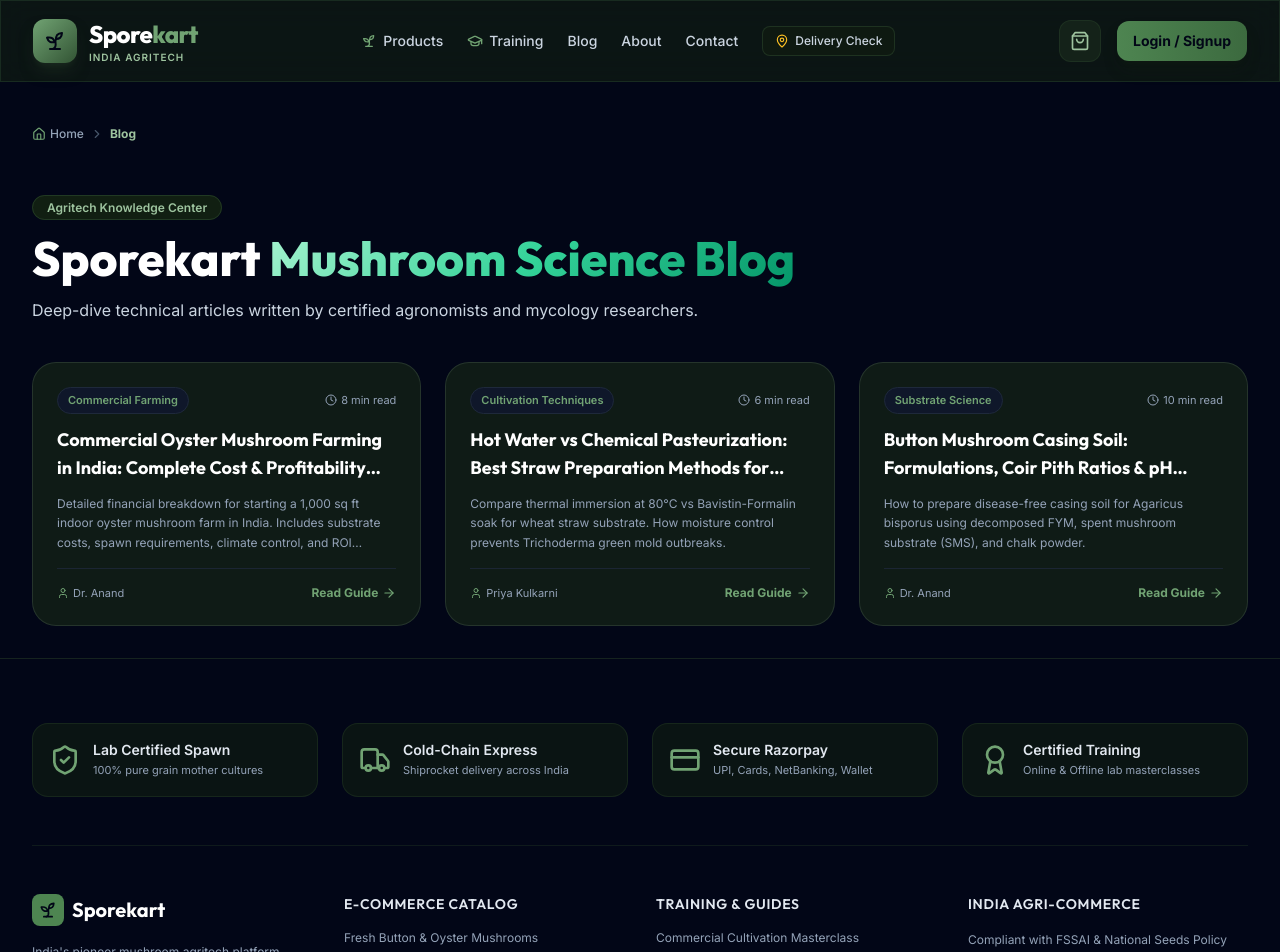
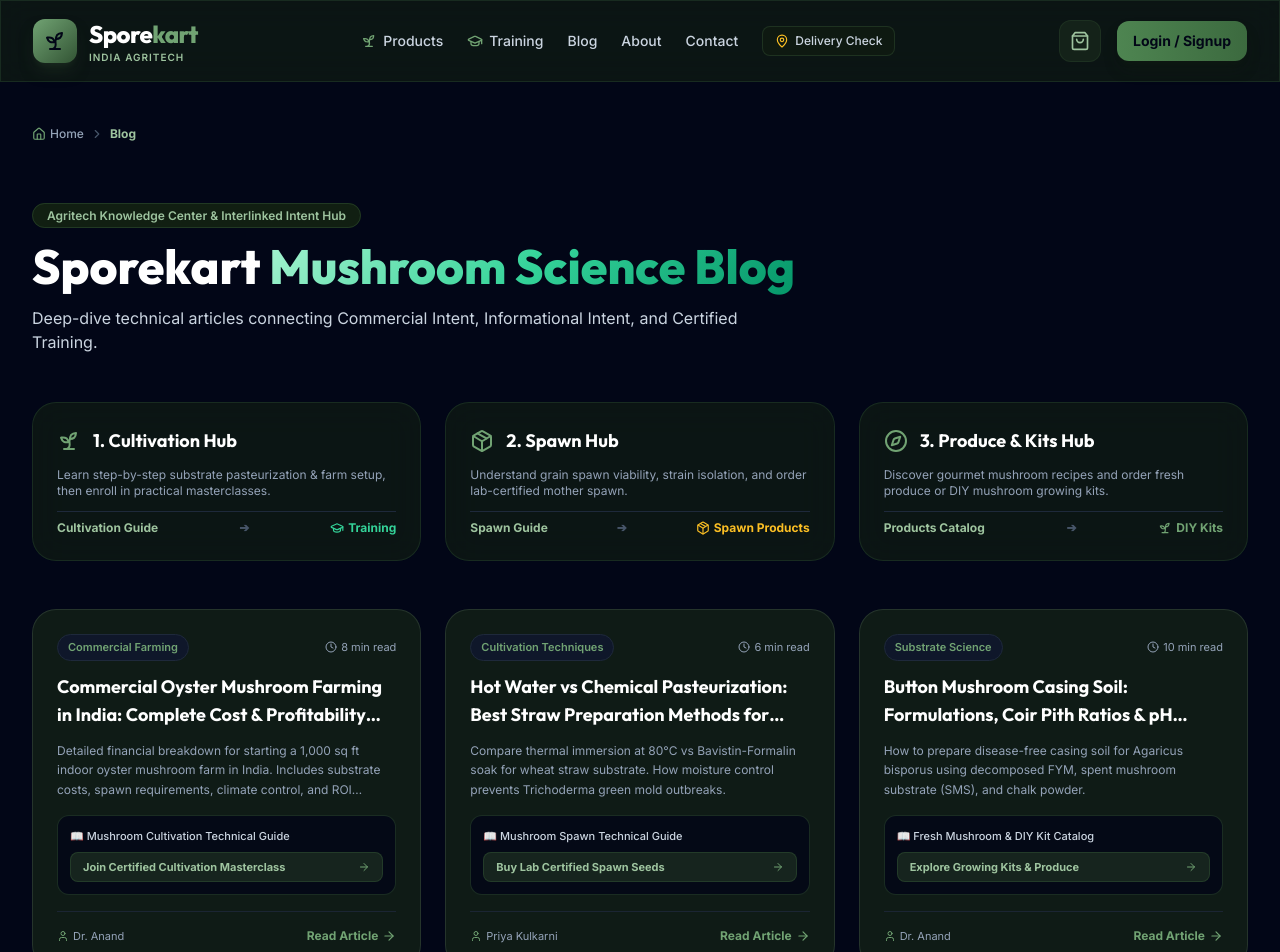
Before and after one commit to thepravara2026-design/sporekart-final, a React (Vite) app in the folder frontend/: page /blog in a window 1280 px wide. Shown: the top 952 px of the page. Built offline with nearby package versions, Linux system fonts and the light colour scheme; no server answers; the HTML template or start-up script is replaced by a standard one.

Commit message:
feat: implement Phase 21 Internal Linking Architecture (connecting commercial, informational & training intent)

```diff
--- a/frontend/src/pages/BlogIndexPage.jsx
+++ b/frontend/src/pages/BlogIndexPage.jsx
@@ -1,6 +1,6 @@
 import React from 'react';
 import { Link } from 'react-router-dom';
-import { BookOpen, Calendar, Clock, User, ArrowRight, Tag } from 'lucide-react';
+import { BookOpen, Clock, User, ArrowRight, Sprout, Package, GraduationCap, Compass } from 'lucide-react';
 import SeoHead from '../components/SeoHead';
 import Breadcrumbs from '../components/Breadcrumbs';
 
@@ -14,7 +14,14 @@ export const BLOG_POSTS = [
     author: 'Dr. Anand Shinde (Principal Agronomist)',
     date: 'September 12, 2026',
     readTime: '8 min read',
-    tags: ['Oyster Mushroom', 'Farming Cost', 'Agribusiness', 'Profitability']
+    tags: ['Oyster Mushroom', 'Farming Cost', 'Agribusiness', 'Profitability'],
+    targetIntent: {
+      guideTitle: 'Mushroom Cultivation Technical Guide',
+      guidePath: '/mushroom-cultivation-guide',
+      actionTitle: 'Join Certified Cultivation Masterclass',
+      actionPath: '/training/commercial-mushroom-cultivation-masterclass',
+      actionLabel: 'Explore Training'
+    }
   },
   {
     id: 2,
@@ -25,7 +32,14 @@ export const BLOG_POSTS = [
     author: 'Priya Kulkarni (Lab Technical Lead)',
     date: 'August 28, 2026',
     readTime: '6 min read',
-    tags: ['Substrate Preparation', 'Pasteurization', 'Sterilization', 'Spawn Run']
+    tags: ['Substrate Preparation', 'Pasteurization', 'Sterilization', 'Spawn Run'],
+    targetIntent: {
+      guideTitle: 'Mushroom Spawn Technical Guide',
+      guidePath: '/mushroom-spawn-guide',
+      actionTitle: 'Buy Lab Certified Spawn Seeds',
+      actionPath: '/products/mushroom-spawn',
+      actionLabel: 'Order Spawn'
+    }
   },
   {
     id: 3,
@@ -36,7 +50,14 @@ export const BLOG_POSTS = [
     author: 'Dr. Anand Shinde',
     date: 'August 15, 2026',
     readTime: '10 min read',
-    tags: ['Button Mushroom', 'Casing Soil', 'Agaricus', 'Soil pH']
+    tags: ['Button Mushroom', 'Casing Soil', 'Agaricus', 'Soil pH'],
+    targetIntent: {
+      guideTitle: 'Fresh Mushroom & DIY Kit Catalog',
+      guidePath: '/products',
+      actionTitle: 'Explore Growing Kits & Produce',
+      actionPath: '/products/growing-kits',
+      actionLabel: 'Browse Products'
+    }
   }
 ];
 
@@ -54,7 +75,7 @@ export default function BlogIndexPage() {
   };
 
   return (
-    <div className="max-w-7xl mx-auto px-4 sm:px-6 lg:px-8 py-8 space-y-10">
+    <div className="max-w-7xl mx-auto px-4 sm:px-6 lg:px-8 py-8 space-y-12">
       <SeoHead
         title="Mushroom Farming & Agritech Blog — Technical Guides & Business Models | Sporekart"
         description="Read technical articles on commercial mushroom cultivation, spawn lab protocols, substrate pasteurization, casing soil management, and agribusiness financial models in India."
@@ -66,16 +87,71 @@ export default function BlogIndexPage() {
 
       <div className="space-y-4 max-w-3xl">
         <span className="px-3.5 py-1 rounded-full bg-spore-950 border border-spore-700/50 text-spore-300 text-xs font-semibold">
-          Agritech Knowledge Center
+          Agritech Knowledge Center & Interlinked Intent Hub
         </span>
         <h1 className="font-display font-extrabold text-3xl sm:text-5xl text-white">
           Sporekart <span className="gradient-text">Mushroom Science Blog</span>
         </h1>
         <p className="text-slate-300 text-xs sm:text-base leading-relaxed">
-          Deep-dive technical articles written by certified agronomists and mycology researchers.
+          Deep-dive technical articles connecting Commercial Intent, Informational Intent, and Certified Training.
         </p>
       </div>
 
+      {/* Intent Hub Navigation Bar */}
+      <section className="grid grid-cols-1 md:grid-cols-3 gap-6">
+        <div className="glass-panel p-6 rounded-3xl border border-spore-700/50 space-y-3">
+          <div className="flex items-center gap-3 text-spore-400">
+            <Sprout className="w-6 h-6" />
+            <h2 className="font-display font-bold text-lg text-white">1. Cultivation Hub</h2>
+          </div>
+          <p className="text-xs text-slate-400">
+            Learn step-by-step substrate pasteurization & farm setup, then enroll in practical masterclasses.
+          </p>
+          <div className="flex items-center justify-between text-xs font-bold pt-2 border-t border-slate-800">
+            <Link to="/mushroom-cultivation-guide" className="text-spore-300 hover:underline">Cultivation Guide</Link>
+            <span className="text-slate-600">➔</span>
+            <Link to="/training" className="text-emerald-400 hover:underline flex items-center gap-1">
+              <GraduationCap className="w-3.5 h-3.5" /> Training
+            </Link>
+          </div>
+        </div>
+
+        <div className="glass-panel p-6 rounded-3xl border border-spore-700/50 space-y-3">
+          <div className="flex items-center gap-3 text-spore-400">
+            <Package className="w-6 h-6" />
+            <h2 className="font-display font-bold text-lg text-white">2. Spawn Hub</h2>
+          </div>
+          <p className="text-xs text-slate-400">
+            Understand grain spawn viability, strain isolation, and order lab-certified mother spawn.
+          </p>
+          <div className="flex items-center justify-between text-xs font-bold pt-2 border-t border-slate-800">
+            <Link to="/mushroom-spawn-guide" className="text-spore-300 hover:underline">Spawn Guide</Link>
+            <span className="text-slate-600">➔</span>
+            <Link to="/products/mushroom-spawn" className="text-amber-400 hover:underline flex items-center gap-1">
+              <Package className="w-3.5 h-3.5" /> Spawn Products
+            </Link>
+          </div>
+        </div>
+
+        <div className="glass-panel p-6 rounded-3xl border border-spore-700/50 space-y-3">
+          <div className="flex items-center gap-3 text-spore-400">
+            <Compass className="w-6 h-6" />
+            <h2 className="font-display font-bold text-lg text-white">3. Produce & Kits Hub</h2>
+          </div>
+          <p className="text-xs text-slate-400">
+            Discover gourmet mushroom recipes and order fresh produce or DIY mushroom growing kits.
+          </p>
+          <div className="flex items-center justify-between text-xs font-bold pt-2 border-t border-slate-800">
+            <Link to="/products" className="text-spore-300 hover:underline">Products Catalog</Link>
+            <span className="text-slate-600">➔</span>
+            <Link to="/products/growing-kits" className="text-spore-400 hover:underline flex items-center gap-1">
+              <Sprout className="w-3.5 h-3.5" /> DIY Kits
+            </Link>
+          </div>
+        </div>
+      </section>
+
+      {/* Blog Cards Grid */}
       <div className="grid grid-cols-1 md:grid-cols-2 lg:grid-cols-3 gap-6">
         {BLOG_POSTS.map((post) => (
           <article
@@ -101,6 +177,24 @@ export default function BlogIndexPage() {
               </p>
             </div>
 
+            {/* Interlinked Intent Callout in Each Card */}
+            {post.targetIntent && (
+              <div className="p-3 rounded-xl bg-slate-950/80 border border-spore-800/60 space-y-2 text-xs">
+                <div className="flex items-center justify-between">
+                  <Link to={post.targetIntent.guidePath} className="text-slate-300 hover:text-spore-300 font-medium text-[11px]">
+                    📖 {post.targetIntent.guideTitle}
+                  </Link>
+                </div>
+                <Link
+                  to={post.targetIntent.actionPath}
+                  className="w-full py-1.5 px-3 bg-spore-900/60 hover:bg-spore-800 text-spore-300 font-bold rounded-lg border border-spore-700/50 flex items-center justify-between text-[11px] transition-all"
+                >
+                  <span>{post.targetIntent.actionTitle}</span>
+                  <ArrowRight className="w-3 h-3 text-spore-400" />
+                </Link>
+              </div>
+            )}
+
             <div className="pt-4 border-t border-slate-800/80 flex items-center justify-between text-xs">
               <span className="text-slate-400 text-[11px] flex items-center gap-1">
                 <User className="w-3 h-3 text-spore-400" /> {post.author.split(' ')[0]} {post.author.split(' ')[1]}
@@ -109,7 +203,7 @@ export default function BlogIndexPage() {
                 to={`/blog/${post.slug}`}
                 className="text-spore-400 font-bold flex items-center gap-1 hover:gap-2 transition-all"
               >
-                Read Guide <ArrowRight className="w-3.5 h-3.5" />
+                Read Article <ArrowRight className="w-3.5 h-3.5" />
               </Link>
             </div>
           </article>
--- a/frontend/src/pages/ProductDetailPage.jsx
+++ b/frontend/src/pages/ProductDetailPage.jsx
@@ -357,6 +357,31 @@ export default function ProductDetailPage({ onAddToCart }) {
         </div>
       </section>
 
+      {/* Intent Linking Chain Section (Product -> Related Guide -> Training) */}
+      <section className="glass-panel p-6 sm:p-8 rounded-3xl border border-spore-700/50 space-y-4">
+        <h2 className="font-display font-bold text-xl text-white flex items-center gap-2">
+          <GraduationCap className="w-5 h-5 text-spore-400" /> Agronomist Masterclass & Cultivation Resources
+        </h2>
+        <p className="text-xs sm:text-sm text-slate-300 leading-relaxed">
+          Master the commercial cultivation techniques for <strong className="text-white">{product.title}</strong>. Read our expert guides or enroll in certified hands-on training batches.
+        </p>
+        <div className="flex flex-wrap items-center gap-3 pt-2 text-xs font-bold">
+          <Link
+            to="/mushroom-cultivation-guide"
+            className="px-4 py-2.5 bg-slate-900 hover:bg-slate-800 text-spore-300 rounded-xl border border-spore-700/60 transition-all flex items-center gap-2"
+          >
+            📖 Read {product.title} Cultivation Guide
+          </Link>
+          <span className="text-slate-500 font-extrabold text-sm">➔</span>
+          <Link
+            to="/training"
+            className="px-4 py-2.5 bg-spore-500 hover:bg-spore-400 text-slate-950 rounded-xl transition-all flex items-center gap-2 shadow-lg"
+          >
+            🎓 Enroll in Certified Training Masterclass
+          </Link>
+        </div>
+      </section>
+
       {/* Related Products Internal Links Section */}
       {relatedProducts.length > 0 && (
         <section className="space-y-4">
```
